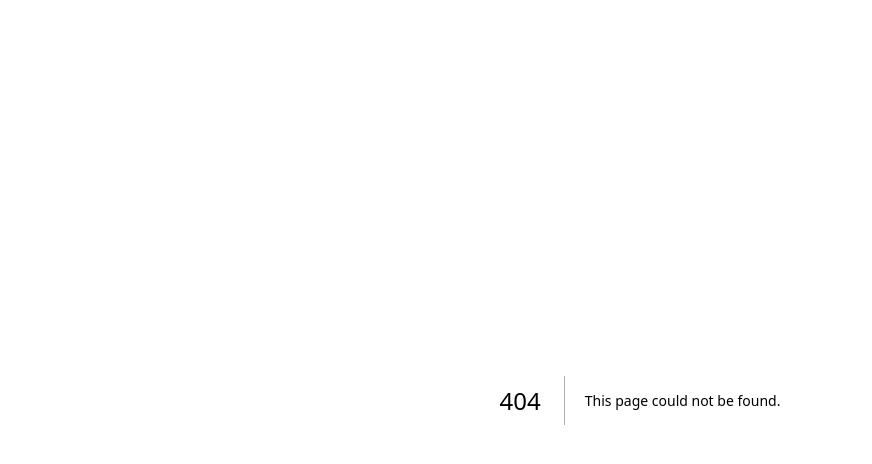
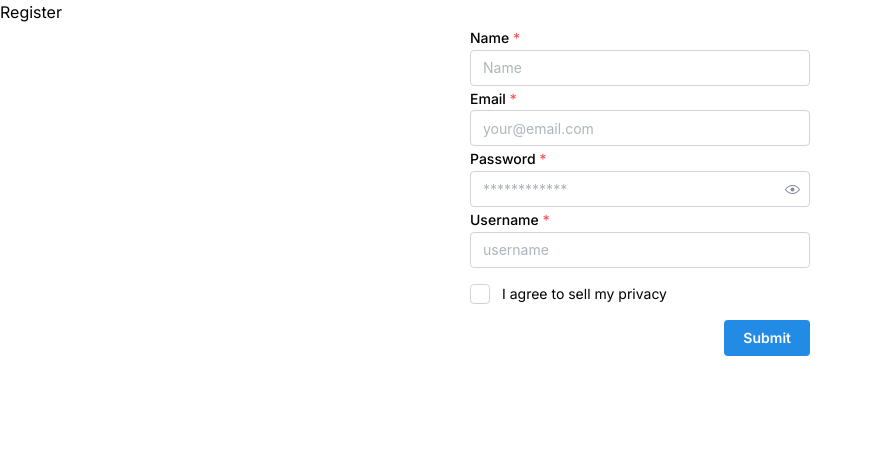
Before and after one commit to adarshm07/adarshm-blog, a Next.js app: page /register in a window 1280 px wide. Before the commit this address had no page. Shown: the top 464 px of the page, without its empty margins (0-872 px from the left). Built offline with nearby package versions, Linux system fonts and the light colour scheme.

Commit message:
middleware and actions in ui

```diff
--- /dev/null
+++ b/src/app/(auth)/login/page.tsx
@@ -0,0 +1,49 @@
+"use client"
+import { handleSubmit } from '@/app/actions';
+import { Box, Button, Group, PasswordInput, TextInput } from '@mantine/core';
+import { useForm } from '@mantine/form';
+
+type FormValues = {
+    email: string;
+    password: string;
+}
+
+export default function Login() {
+    const form = useForm<FormValues>({
+        initialValues: {
+            email: '',
+            password: '',
+        },
+
+        validate: {
+            email: (value) => (/^\S+@\S+$/.test(value) ? null : 'Invalid email'),
+        },
+    });
+
+    return (
+        <div>
+            <h1>Login</h1>
+            <Box maw={340} mx="auto">
+                <form onSubmit={form.onSubmit((values) => handleSubmit(values))}>
+                    <TextInput
+                        withAsterisk
+                        label="Email"
+                        placeholder="your@email.com"
+                        {...form.getInputProps('email')}
+                    />
+
+                    <PasswordInput
+                        withAsterisk
+                        label="Password"
+                        placeholder="************"
+                        {...form.getInputProps('password')}
+                    />
+
+                    <Group justify="flex-end" mt="md">
+                        <Button type="submit">Submit</Button>
+                    </Group>
+                </form>
+            </Box>
+        </div>
+    )
+}
--- /dev/null
+++ b/src/app/(auth)/register/page.tsx
@@ -0,0 +1,104 @@
+"use client"
+import { Box, Button, Checkbox, Group, PasswordInput, TextInput } from '@mantine/core';
+import { useForm } from '@mantine/form';
+
+type FormValues = {
+    name: string;
+    email: string;
+    password: string;
+    username: string;
+    termsOfService: boolean;
+}
+
+type RegisterType = {
+    name: string;
+    email: string;
+    password: string;
+    username: string;
+}
+
+export default function Register() {
+    const form = useForm<FormValues>({
+        initialValues: {
+            name: '',
+            email: '',
+            password: '',
+            username: '',
+            termsOfService: false,
+        },
+
+        validate: {
+            email: (value) => (/^\S+@\S+$/.test(value) ? null : 'Invalid email'),
+        },
+    });
+
+    const handleSubmit = async (values: RegisterType) => {
+        const formValues = JSON.stringify({
+            "name": values.name,
+            "email": values.email,
+            "password": values.password,
+            "username": values.username,
+            "client_id": "tFDZ3amETf41l7OqTRwfFzKLSg8pqbUk",
+            "connection": "Username-Password-Authentication",
+        })
+
+        const res = await fetch("https://dev-hh68fy1m.us.auth0.com/dbconnections/signup", {
+            "method": "POST",
+            headers: {
+                "Content-Type": "application/json",
+            },
+            body: formValues
+        })
+
+        const data = await res.json();
+        console.log(data);
+
+    }
+
+    return (
+        <div>
+            <h1>Register</h1>
+            <Box maw={340} mx="auto">
+                <form onSubmit={form.onSubmit((values) => handleSubmit(values))}>
+                    <TextInput
+                        withAsterisk
+                        label="Name"
+                        placeholder="Name"
+                        {...form.getInputProps('name')}
+                    />
+
+                    <TextInput
+                        withAsterisk
+                        label="Email"
+                        placeholder="your@email.com"
+                        {...form.getInputProps('email')}
+                    />
+
+                    <PasswordInput
+                        withAsterisk
+                        label="Password"
+                        placeholder="************"
+                        {...form.getInputProps('password')}
+                    />
+
+                    <TextInput
+                        withAsterisk
+                        label="Username"
+                        placeholder="username"
+                        {...form.getInputProps('username')}
+                    />
+
+                    <Checkbox
+                        mt="md"
+                        label="I agree to sell my privacy"
+                        {...form.getInputProps('termsOfService', { type: 'checkbox' })}
+                    />
+
+                    <Group justify="flex-end" mt="md">
+                        <Button type="submit">Submit</Button>
+                    </Group>
+                </form>
+            </Box>
+        </div>
+    )
+}
--- /dev/null
+++ b/src/app/actions.ts
@@ -0,0 +1,29 @@
+"use server"
+
+type LoginType = {
+    email: string;
+    password: string;
+}
+
+export async function handleSubmit(values: LoginType): Promise<void> {
+    const formValues = JSON.stringify({
+        "email": values.email,
+        "password": values.password,
+        "client_id": process.env.AUTH0_CLIENT_ID,
+        "client_secret": process.env.AUTH0_CLIENT_SECRET,
+        "audience": "https://dev-hh68fy1m.us.auth0.com/api/v2/",
+        "grant_type": "client_credentials",
+    })
+
+    const res = await fetch("https://dev-hh68fy1m.us.auth0.com/oauth/token", {
+        "method": "POST",
+        headers: {
+            "Content-Type": "application/json",
+        },
+        body: formValues
+    })
+
+    const data = await res.json();
+    // console.log(data);
+    return data;
+}
--- /dev/null
+++ b/src/app/api/auth/[auth0]/route.ts
@@ -0,0 +1,3 @@
+import { handleAuth } from '@auth0/nextjs-auth0';
+
+export const GET = handleAuth();
--- a/src/app/api/graphql/route.ts
+++ b/src/app/api/graphql/route.ts
@@ -1,33 +1,23 @@
 import { startServerAndCreateNextHandler } from '@as-integrations/next';
 import { ApolloServer } from '@apollo/server';
-import { NextRequest } from 'next/server';
+import { makeExecutableSchema } from "@graphql-tools/schema"
+import { applyMiddleware } from "graphql-middleware"
 import dbConnect from '@/utils/db-connect';
 import resolvers from './resolvers';
 import typeDefs from './schema';
 
-// const resolvers = {
-//     Query: {
-//         hello: () => 'world',
-//     },
-// };
+const schema: any = makeExecutableSchema({ typeDefs, resolvers })
 
-// const typeDefs = gql`
-//   type Query {
-//     hello: String
-//   }
-// `;
+const schemaMiddleware: any = applyMiddleware(schema)
 
-const server = new ApolloServer({
-    resolvers,
-    typeDefs,
-});
+const server = new ApolloServer({ schema: schemaMiddleware });
 
-(async () => {
-    await dbConnect();
-})();
+(async () => await dbConnect())();
 
-const handler = startServerAndCreateNextHandler<NextRequest>(server, {
-    context: async req => ({ req }),
+const handler = startServerAndCreateNextHandler(server, {
+    context: async (req: any) => {
+        return req;
+    },
 });
 
 export { handler as GET, handler as POST };
--- /dev/null
+++ b/src/app/api/shows/route.ts
@@ -0,0 +1,22 @@
+import { getAccessToken, withApiAuthRequired } from '@auth0/nextjs-auth0';
+import { NextResponse } from 'next/server';
+
+export const GET = withApiAuthRequired(async function shows(req) {
+    try {
+        const res = new NextResponse();
+        const { accessToken } = await getAccessToken(req, res, {
+            scopes: ['read:shows']
+        });
+        const apiPort = process.env.API_PORT || 3001;
+        const response = await fetch(`http://localhost:${apiPort}/api/shows`, {
+            headers: {
+                Authorization: `Bearer ${accessToken}`
+            }
+        });
+        const shows = await response.json();
+
+        return NextResponse.json(shows, res);
+    } catch (error: any) {
+        return NextResponse.json({ error: error.message }, { status: error.status || 500 });
+    }
+});
--- a/src/app/layout.tsx
+++ b/src/app/layout.tsx
@@ -1,6 +1,9 @@
 import type { Metadata } from 'next'
 import { Inter } from 'next/font/google'
 import './globals.css'
+import { UserProvider } from '@auth0/nextjs-auth0/client';
+import '@mantine/core/styles.css';
+import { MantineProvider, ColorSchemeScript } from '@mantine/core';
 
 const inter = Inter({ subsets: ['latin'] })
 
@@ -16,7 +19,14 @@ export default function RootLayout({
 }) {
   return (
     <html lang="en">
-      <body className={inter.className}>{children}</body>
+      <head>
+        <ColorSchemeScript />
+      </head>
+      <UserProvider>
+
+        <body className={inter.className}>
+          <MantineProvider>{children}</MantineProvider></body>
+      </UserProvider>
     </html>
   )
 }
```
Also changed, not shown: package.json (+10 -0 lines), 1 other file (tests, documents, lock files or other folders).
